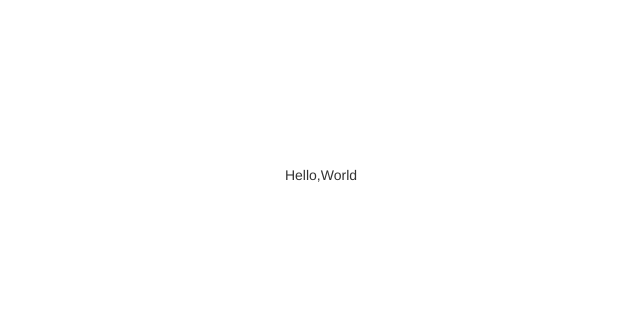
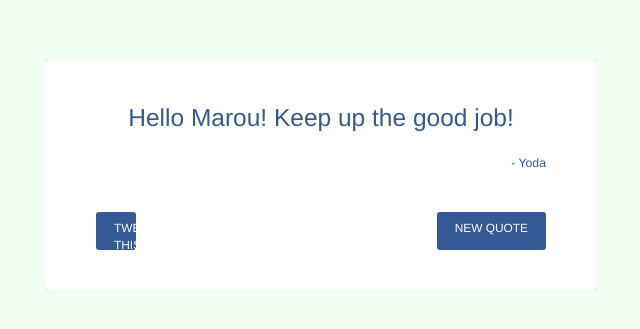
Before and after one commit to Ahiiia92/quote-machine, a React app: page / in a window 1280 px wide. Shown: the part 225-554 px from the top of the page, without its empty margins (319-959 px from the left). Built offline with nearby package versions, Linux system fonts and the light colour scheme.

Commit message:
basic CSS created, App and Quote created statiscally

```diff
--- a/assets/stylesheets/application.scss
+++ b/assets/stylesheets/application.scss
@@ -1,5 +1,8 @@
+@import "./components/cards";
+
 body {
   font-family: Helvetica;
+  color: #345995;
 }
 
 #root {
@@ -7,4 +10,5 @@ body {
   display: flex;
   align-items: center;
   justify-content: center;
+  background-color: #F0FFF1;
 }
--- /dev/null
+++ b/assets/stylesheets/components/_cards.scss
@@ -0,0 +1,68 @@
+.card {
+  background-color: #b9d6f2;
+  position: relative;
+  z-index: 2;
+}
+
+#quote-box {
+  border-radius: 3px;
+  position: relative;
+  width: 450px;
+  padding: 40px 50px;
+  display: table;
+  background-color: #fff;
+}
+
+#quote-text {
+  text-align: center;
+  width: 450px;
+  height: auto;
+  clear: both;
+  font-weight: 500;
+  font-size: 1.75em;
+}
+
+.btns {
+  #new-quote {
+    float: right;
+    height: 38px;
+    border: none;
+    border-radius: 3px;
+    color: #fff;
+    background-color: #345995;
+    outline: none;
+    font-size: 0.85em;
+    padding: 8px 18px 6px 18px;
+    margin-top: 30px;
+    opacity: 1;
+    cursor: pointer;
+  }
+
+  #tweet-quote {
+    float: left;
+    text-align: center;
+    font-size: 1.2em;
+    margin-right: 5px;
+    height: 38px;
+    width: 40px;
+    border: none;
+    border-radius: 3px;
+    color: #fff;
+    background-color: #345995;
+    outline: none;
+    font-size: 0.85em;
+    padding: 8px 18px 6px 18px;
+    margin-top: 30px;
+    opacity: 1;
+    cursor: pointer;
+  }
+}
+
+#author {
+  width: 450px;
+  height: auto;
+  clear: both;
+  padding-top: 20px;
+  font-size: 0.5em;
+  text-align: right;
+}
--- /dev/null
+++ b/src/components/App.jsx
@@ -0,0 +1,21 @@
+import React, { Component } from 'react';
+
+import Quote from './Quote';
+
+class App extends Component {
+  render() {
+    return (
+      <div className="card">
+        <div id="quote-box">
+          <Quote />
+          <div className="btns">
+            <a href="#" id="tweet-quote">TWEET THIS SHIT</a>
+            <a href="#" id="new-quote">NEW QUOTE</a>
+          </div>
+        </div>
+      </div>
+    );
+  };
+}
+
+export default App;
--- /dev/null
+++ b/src/components/Quote.jsx
@@ -0,0 +1,15 @@
+import React, { Component } from 'react';
+
+class Quote extends Component {
+  render() {
+    return (
+    <div id="quote-text">
+      <span><i className="fas fa-quote-left"></i></span>
+            Hello Marou! Keep up the good job!
+      <p id="author">- Yoda</p>
+    </div>
+    );
+  };
+}
+
+export default Quote;
--- a/src/index.jsx
+++ b/src/index.jsx
@@ -3,16 +3,9 @@ import ReactDOM from 'react-dom';
 
 import '../assets/stylesheets/application.scss';
 
-const Hello = ({ name }) => {
-  return (
-    <div>
-      Hello,
-      {name}
-    </div>
-  );
-};
+import App from './components/App';
 
 const root = document.getElementById('root');
 if (root) {
-  ReactDOM.render(<Hello name="World" />, root);
+  ReactDOM.render(<App />, root);
 }
--- a/templates/index.html
+++ b/templates/index.html
@@ -3,9 +3,10 @@
   <head>
     <meta charset="UTF-8">
     <link rel="stylesheet" href="https://maxcdn.bootstrapcdn.com/bootstrap/3.3.7/css/bootstrap.min.css">
-    <title>React boilerplate</title>
+    <title>Quote Generator</title>
   </head>
   <body>
     <div id="root"></div>
+    <script src="https://cdn.freecodecamp.org/testable-projects-fcc/v1/bundle.js"></script>
   </body>
 </html>
--- a/webpack.config.js
+++ b/webpack.config.js
@@ -2,6 +2,9 @@ const HtmlWebpackPlugin = require('html-webpack-plugin');
 const path = require('path');
 
 module.exports = {
+  devServer: {
+    disableHostCheck: true
+  },
   output: {
     path: path.resolve(__dirname, 'dist'),
     filename: 'bundle.js'
```
